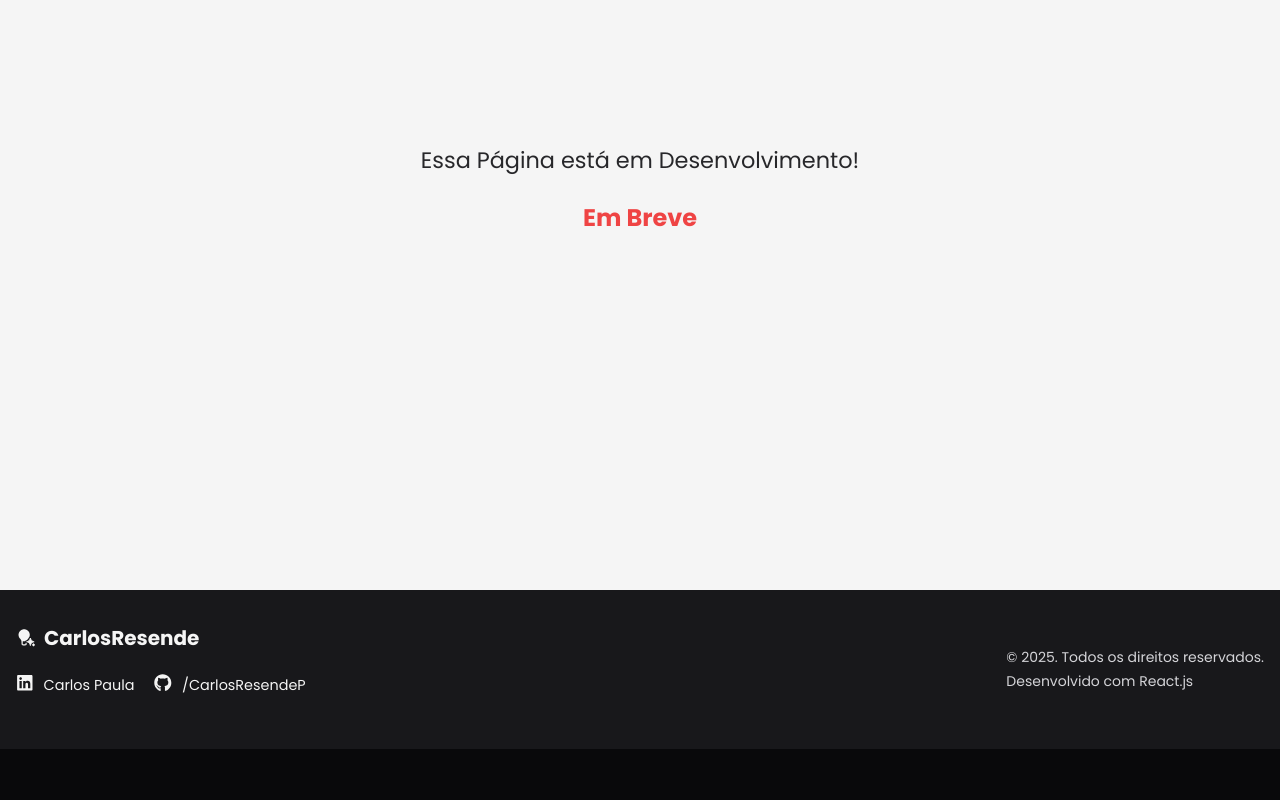
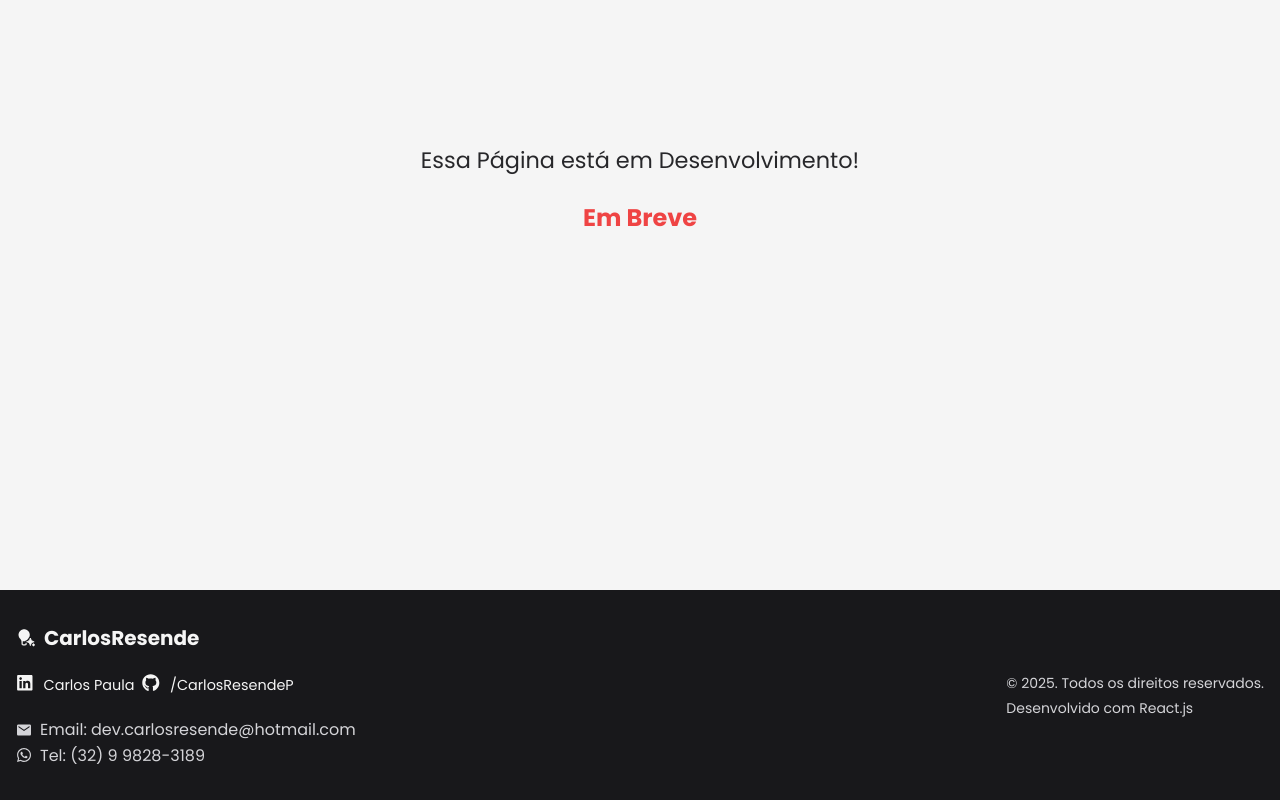
Before and after one commit to carlosresendeP/portifolio-CarlosResende, a React (Vite) app: page /projects in a window 1280 px wide. Shown: the part 290-1090 px from the top of the page. Before the commit the page ends 1039 px from the top, so only its background shows below. Built offline with nearby package versions, Linux system fonts and the light colour scheme.

Commit message:
feat: adiciona botão de contato no FAQ, atualiza footer com informações de contato e estiliza botões na página inicial

```diff
--- a/src/components/FAQ/index.faq.jsx
+++ b/src/components/FAQ/index.faq.jsx
@@ -76,7 +76,7 @@ const Faq = () => {
                             Não encontrou a resposta para sua pergunta?<br />
                             Você pode entrar em contato comigo pelo meu e-mail, vamos discutir sobre o seu projeto!
                         </ContactDescription>
-                        <ContactButton>
+                        <ContactButton onClick={() => window.open('https://wa.me/5532998283189?text=Olá! Gostaria de tirar algumas dúvidas sobre seus serviços.', '_blank')}>
                             Me envie uma mensagem
                         </ContactButton>
                     </ContactSection>
--- a/src/components/Footer/Footer.jsx
+++ b/src/components/Footer/Footer.jsx
@@ -1,7 +1,8 @@
 
 import { Logo } from "../UI/Logo/logo";
 import { Content, CopyText, FooterContainer, LogoContent, SocialLink, SocialLinks } from "./Footer.styled";
-import { FaLinkedin, FaGithub, FaBehance } from 'react-icons/fa';
+import { FaLinkedin, FaGithub, FaWhatsapp  } from 'react-icons/fa';
+import { IoMdMail } from "react-icons/io";
 
 const Footer = () => {
 
@@ -21,16 +22,17 @@ const Footer = () => {
                         <SocialLink href="https://github.com/carlosresendeP" target="_blank">
                         <FaGithub/>/CarlosResendeP
                         </SocialLink>
-                        {/* <SocialLink href="https://behance.net/felipekenzo" target="_blank">
-                        <FaBehance />
-                        /felipekenzo
-                        </SocialLink> */}
+
+
                     </SocialLinks>
+                    <p><IoMdMail /> Email: dev.carlosresende@hotmail.com</p>
+                    <p><FaWhatsapp />Tel: (32) 9 9828-3189</p>
                 </LogoContent>
 
                 <CopyText>
                     <p>&copy; {currentYear}. Todos os direitos reservados.</p>
                     <p>Desenvolvido com React.js</p>
+
                 </CopyText>
             </Content>
 
--- a/src/components/Footer/Footer.styled.js
+++ b/src/components/Footer/Footer.styled.js
@@ -21,6 +21,13 @@ export const Content = styled.div`
     align-items: center;
     justify-content: space-between;
 
+    p{
+        color: ${({ theme }) => theme.colors.neutral[300]};
+        display:flex;
+        align-items: center;
+        gap:8px;
+    }
+
     @media (max-width: ${({ theme }) => theme.breakpoints.tablet}) {
         flex-direction: column;
         gap: 1rem;
@@ -35,9 +42,14 @@ export const Content = styled.div`
 
 export const CopyText = styled.div`
     color: ${({ theme }) => theme.colors.neutral[300]};
+    display: flex;
+    flex-direction: column;
+    align-items: start;
+    justify-content: center;
+
 
     p {
-        margin: 0;
+        margin-top: 2px;
         font-size: 0.875rem;
         line-height: 1.4;
 
@@ -74,10 +86,12 @@ export const LogoContent = styled.div`
 `
 
 export const SocialLinks = styled.div`
-  display: flex;
-  flex-direction: row;
-  gap: 20px;
-  margin: 20px 0;
+    display: flex;
+    flex-direction: row;
+    align-items: start;
+    justify-content: center;
+    gap: 8px;
+    margin: 20px 0;
 
   @media (max-width: ${({ theme }) => theme.breakpoints.tablet}) {
     align-items: center;
--- a/src/components/UI/Button/Button.styles.js
+++ b/src/components/UI/Button/Button.styles.js
@@ -32,8 +32,9 @@ const getVariantStyles = (variant, theme) => {
                 border: 2px solid ${theme.colors.neutral[300]};
 
                 &:hover:not(:disabled) {
-                    background: ${theme.colors.neutral[200]};
+                    background: transparent;
                     border-color: ${theme.colors.neutral[400]};
+                    color: ${theme.colors.neutral[100]};
                 }
             `;
         default:
--- a/src/pages/Home/Home.styled.js
+++ b/src/pages/Home/Home.styled.js
@@ -219,6 +219,38 @@ export const IntroText = styled.p`
   }
 `;
 
+export const ButtonContainer = styled.div`
+  display: flex;
+  gap: 1rem;
+  margin-top: 2rem;
+
+  /* Remove o margin-top dos botões filhos quando estão no container */
+  button {
+    margin-top: 0;
+    flex: 1;
+    max-width: none;
+  }
+
+  @media (max-width: ${({ theme }) => theme.breakpoints.tablet}) {
+    justify-content: center;
+
+    button {
+      max-width: 200px;
+    }
+  }
+
+  @media (max-width: ${({ theme }) => theme.breakpoints.mobile}) {
+    flex-direction: column;
+    gap: 0.75rem;
+    align-items: center;
+
+    button {
+      width: 100%;
+      max-width: 280px;
+    }
+  }
+`;
+
 export const ImageContent = styled.div`
     background-color: ${({ theme }) => theme.colors.neutral[700]};
     width: 50%;
--- a/src/pages/Home/index.jsx
+++ b/src/pages/Home/index.jsx
@@ -1,5 +1,5 @@
 import { useState, useEffect } from "react";
-import { Container, Subtitle, Title, Highlight, TypewriterText, IntroText, Content, ImageContent,ContentText, PersonImage} from "./Home.styled";
+import { Container, Subtitle, Title, Highlight, TypewriterText, IntroText, Content, ImageContent, ContentText, PersonImage, ButtonContainer} from "./Home.styled";
 import PersonImg from '/src/assets/person.png';
 import { Button } from "../../components/UI/Button/button";
 import { useContactModal } from "../../hooks/useContactModal";
@@ -74,7 +74,15 @@ function Home() {
             <Subtitle>
               Como desenvolvedor Front-End, crio experiências digitais que unem estética e usabilidade. Do layout à interação, cada linha de código é projetada para encantar o usuário, garantindo sites rápidos, responsivos e memoráveis!
             </Subtitle>
-            <Button onClick={openModal}>Começe um projeto</Button>
+            <ButtonContainer>
+              <Button onClick={openModal}>Começe um projeto</Button>
+              <Button
+                variant="secondary"
+                onClick={() => window.open('https://wa.me/5532998283189?text=Olá! Gostaria de solicitar um orçamento para meu projeto.', '_blank')}
+              >
+                Solicitar Orçamento
+              </Button>
+            </ButtonContainer>
           </ContentText>
           <ImageContent>
             <div>
```
